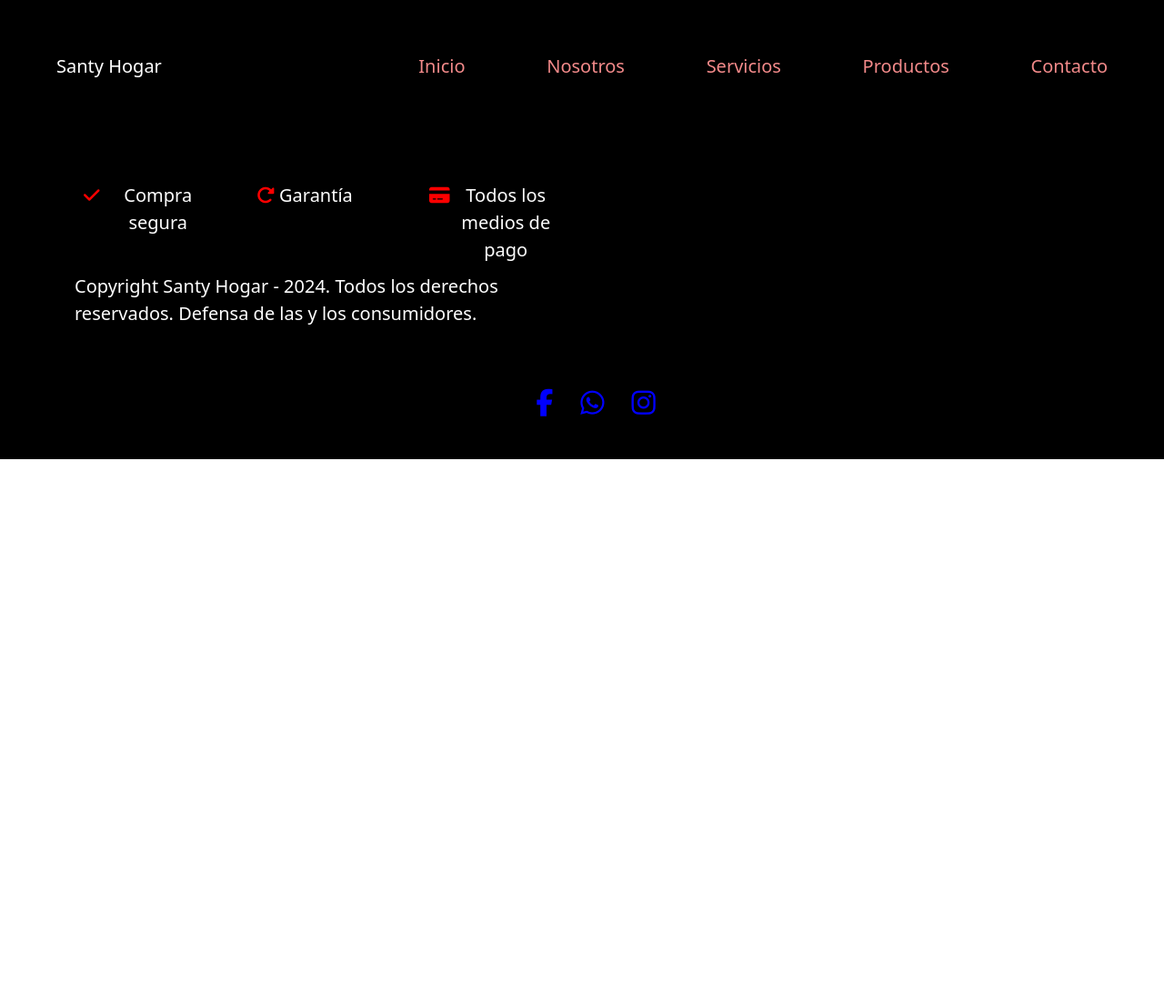
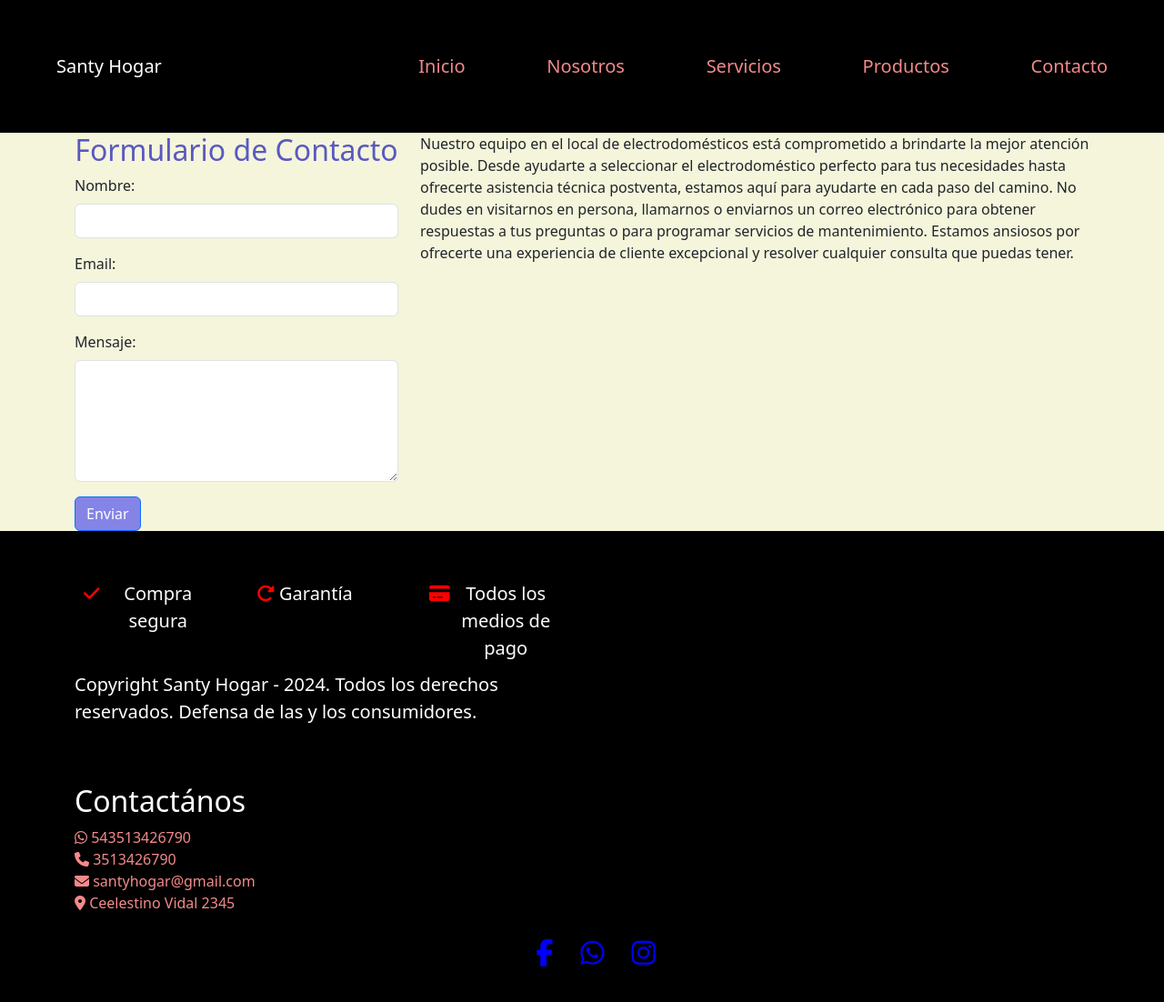
Before and after one commit to lucasradicci/Preentrega3-Radicci, a website: page páginas/contacto.html in a window 1280 px wide. Shown: the whole page at 91% size. Before the commit the page ends 800 px from the top, so only its background shows below. Drawn offline with nearby package versions, Linux system fonts and the light colour scheme.

Commit message:
modifique el footer, agregando el contacto. Y en el archivo contacto.html agregue un main con un formulario de contacto y una etiqueta p

```diff
--- a/páginas/contacto.html
+++ b/páginas/contacto.html
@@ -8,7 +8,7 @@
     <link rel="stylesheet" href="https://cdn.jsdelivr.net/npm/bootstrap@5.3.3/dist/css/bootstrap.min.css">
     <link rel="stylesheet" href="../estilos.css">
     <title>Contacto</title>
-    <meta name="description" content="">
+    <meta name="description" content="Encuentra el mejor servicio de atención al cliente y soporte técnico en nuestro local de electrodomésticos. Contactános para resolver cualquier duda o solicitar asistencia profesional con productos.">
 
 </head>
 <body>
@@ -40,6 +40,38 @@
       </div>
     </div>
   </header>
+  <main>
+    <section class="contact-section">
+      <div class="container">
+        <div class="row">
+          <div class="col-md-6 col-xl-4">
+            <h2>Formulario de Contacto</h2>
+            <form action="#" method="POST">
+              <div class="mb-3">
+                <label for="nombre" class="form-label">Nombre:</label>
+                <input type="text" class="form-control" id="nombre" name="nombre" required>
+              </div>
+              <div class="mb-3">
+                <label for="email" class="form-label">Email:</label>
+                <input type="email" class="form-control" id="email" name="email" required>
+              </div>
+              <div class="mb-3">
+                <label for="mensaje" class="form-label">Mensaje:</label>
+                <textarea class="form-control" id="mensaje" name="mensaje" rows="5" required></textarea>
+              </div>
+              <button type="submit" class="btn btn-primary">Enviar</button>
+            </form>
+          </div>
+          <div class="col-md-6 col-xl-8">
+            <div class="mb-3">
+              <p>Nuestro equipo en el local de electrodomésticos está comprometido a brindarte la mejor atención posible. Desde ayudarte a seleccionar el electrodoméstico perfecto para tus necesidades hasta ofrecerte asistencia técnica postventa, estamos aquí para ayudarte en cada paso del camino. No dudes en visitarnos en persona, llamarnos o enviarnos un correo electrónico para obtener respuestas a tus preguntas o para programar servicios de mantenimiento. Estamos ansiosos por ofrecerte una experiencia de cliente excepcional y resolver cualquier consulta que puedas tener.</p>
+            </div>
+          </div>
+        </div>
+      </div>
+    </section>
+  </main>
+
 
 
 
@@ -74,6 +106,17 @@
             </div>
         </div>
     </div>
+    <div class="container">
+        <h2 class="mt-4">Contactános</h2>
+        <div class="contactános">
+          <ul class="list-unstyled">
+            <li><i class="fab fa-whatsapp"></i> <span class="ml-2">543513426790</span></li>
+            <li><i class="fas fa-phone"></i> <span class="ml-2">3513426790</span></li>
+            <li><i class="fas fa-envelope"></i> <span class="ml-2">santyhogar@gmail.com</span></li>
+            <li><i class="fas fa-location-dot"></i> <span class="ml-2">Ceelestino Vidal 2345</span></li>
+          </ul>
+        </div>
+      </div>
     <div class="container text-center mt-3 mt-md-0">
         <div class="redes">
             <a href="#"><i class="fab fa-facebook-f"></i></a>
```
Also changed, not shown: index.html (+11 -0 lines), páginas/nosotros.html (+11 -0 lines), páginas/productos.html (+11 -0 lines), páginas/servicios.html (+11 -0 lines).
